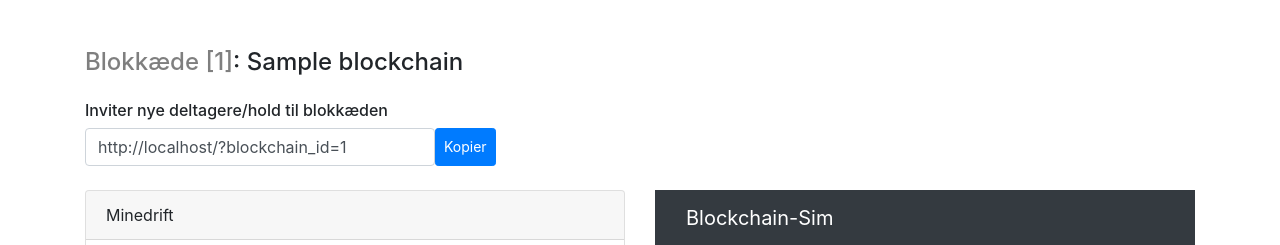
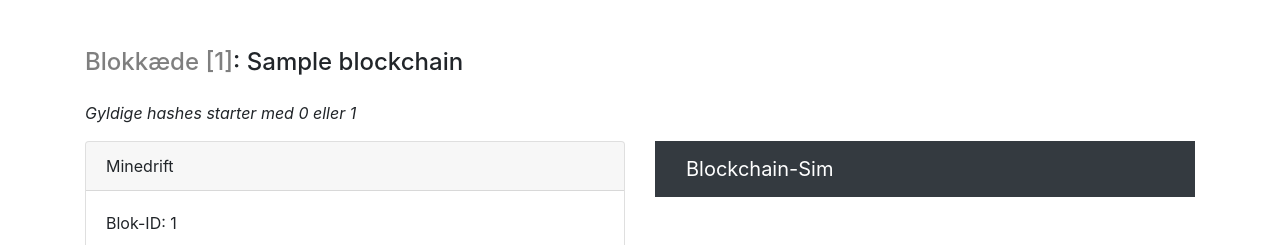
Before and after one commit to DatalogiForAlle/blockchain-sim, a Django app: template bcsim/templates/bcsim/mine.html in a window 1280 px wide. Shown: the part 56-301 px from the top of the page. Run offline with Django 3.2, Linux system fonts and the light colour scheme; tables that the repository leaves empty hold one stand-in row (values such as "Sample post"); the template is opened without the code that fills it: values that come from a table or form of the project are taken from there, most other values are stand-ins (such as "Sample title", 1, 10 or a date in 2020); data that the repository does not hold is empty; some libraries are stand-ins or nearby versions.

Commit message:
difficulty levels are working

```diff
--- a/bcsim/forms.py
+++ b/bcsim/forms.py
@@ -14,15 +14,21 @@ class BlockchainForm(forms.ModelForm):
     """ Form used to create a blockchain """
     class Meta:
         model = Blockchain
-        fields = ['creator_name','title', 'difficulty']
+        fields = ['title', 'difficulty','creator_name']
         labels = {
-            'creator_name': 'Dit navn/holdnavn',
             'title': 'Hvad skal vi kalde blokkæden?',
             'difficulty': 'Sværhedsgrad',
+            'creator_name': 'Dit navn/holdnavn',
             }
         help_texts = {
-            'difficulty': 'Hvor svært skal det være at føje blokke til kæden?'}
-
+            'creator_name': 'Du deltager automatisk som minearbejder i din egen blokkæde. Det er dit minearbejdernavn/holdnavn, du vælger her',
+            'title': 'Blokkædens navn vil stå øverst som titel på blokkæden',
+            'difficulty':
+                'Hvor svært skal det være at føje blokke til kæden?<br>' +
+                ' - Nem: Gyldige hashes starter med 0 eller 1<br>' +
+                ' - Middel: Gyldige hashes starter med 0<br>' +
+                ' - Svær: Gyldige hashes starter med 00'
+            }
 
 
 class JoinForm(forms.ModelForm):
--- a/bcsim/models.py
+++ b/bcsim/models.py
@@ -1,3 +1,4 @@
+from operator import truediv
 from django.db import models
 from datetime import datetime
 import secrets
@@ -28,8 +29,26 @@ class Blockchain(models.Model):
         SVÆR = 3
 
     difficulty = models.PositiveSmallIntegerField(
-        choices=Level.choices, default=Level.MEDIUM
+        choices=Level.choices,
+        default=Level.MEDIUM
     )
+
+    def hash_is_valid(self, hash):
+
+        if self.difficulty == Blockchain.Level.NEM:
+            if hash[0] in ["0", "1"]:
+                return True
+
+        elif self.difficulty == Blockchain.Level.MEDIUM:
+            if hash[0] == "0":
+                return True
+
+        elif self.difficulty == Blockchain.Level.SVÆR:
+            if hash[:2] == "00":
+                return True
+
+        return False
+
 
     def __str__(self):
         return str(self.id)
@@ -42,6 +61,8 @@ class Blockchain(models.Model):
             # we are creating a new blockchain (not updating an existing blockchain)
             self.id = new_unique_blockchain_id()
         super(Blockchain, self).save(*args, **kwargs)
+
+
 
 
 def new_unique_miner_id():
--- a/bcsim/templates/bcsim/home.html
+++ b/bcsim/templates/bcsim/home.html
@@ -1,7 +1,7 @@
 {% extends "bcsim/base.html" %}
 {% load crispy_forms_tags %}
 
-{% block title %}Home{% endblock %}
+{% block title %}Hjem{% endblock %}
 
 {% block content %}
 
--- a/bcsim/templates/bcsim/invite.html
+++ b/bcsim/templates/bcsim/invite.html
@@ -1,7 +1,7 @@
 {% extends "bcsim/base.html" %}
 {% load crispy_forms_tags %}
 
-{% block title %}Mine{% endblock %}
+{% block title %}Inviter{% endblock %}
 
 {% block content %}
 
--- a/bcsim/templates/bcsim/mine.html
+++ b/bcsim/templates/bcsim/mine.html
@@ -1,23 +1,24 @@
 {% extends "bcsim/base.html" %}
 {% load crispy_forms_tags %}
 
-{% block title %}Mine{% endblock %}
+{% block title %}Minedrift{% endblock %}
 
 {% block content %}
 
 <h4 class="mb-4"><span class="text-black-50">Blokkæde [{{ blockchain.id }}]</span>: {{ blockchain.title }}</h4>
 
+<p><i>
+    {% if blockchain.difficulty == blockchain.Level.NEM %}
+        Gyldige hashes starter med 0 eller 1
+    {% elif blockchain.difficulty == blockchain.Level.MEDIUM %}
+        Gyldige hashes starter med 0
+    {% elif blockchain.difficulty == blockchain.Level.SVÆR %}
+        Gyldige hashes starter med 00
+    {% endif %}
+</i></p>
+
 {% if miner.creator %}
-<h6>Inviter nye deltagere/hold til blokkæden</h6>
-
-<div class="d-flex mb-4">
-    <input class="form-control" type="text"
-        value="{% if request.is_secure %}https{% else %}http{% endif %}://{{ request.get_host }}{% url 'bcsim:home' %}?blockchain_id={{ blockchain.id }}" id="join_link" style="width:350px">
-    <button class="btn btn-primary btn-sm" onclick="copy_link('join_link')">Kopier</button>
-</div>
 {% endif %}
-
-
 
 <div class="row mb-5">
     <div class="col col-12 col-lg-6">
@@ -77,7 +78,6 @@
         {% endif %}
     </div>
 
-
     <!-- Column with list of blocks in chain" -->
     <div class="col col-12 col-lg-6 mt-5 mb-3 my-lg-0" id="block-list">
         {% include 'bcsim/block_list.html' %}
--- a/bcsim/templates/bcsim/participants.html
+++ b/bcsim/templates/bcsim/participants.html
@@ -1,7 +1,7 @@
 {% extends "bcsim/base.html" %}
 {% load crispy_forms_tags %}
 
-{% block title %}Mine{% endblock %}
+{% block title %}Deltagere{% endblock %}
 
 {% block content %}
 
--- a/bcsim/views.py
+++ b/bcsim/views.py
@@ -216,8 +216,10 @@ def hash_context(context):
 
 
 def mine_view(request):
+
     try:
         miner = Miner.objects.get(id=request.session['miner_id'])
+
     except:
         # if client does not have a session, return to home:
         return redirect(reverse('bcsim:home'))
@@ -255,8 +257,6 @@ def mine_view(request):
                 form = BlockForm(request.POST)
 
                 if form.is_valid():
-                    print("DIFFICULTY", blockchain.difficulty)
-                    print("LEVEL.MEDIUM", Blockchain.Level.MEDIUM)
 
                     nonce = form.cleaned_data['nonce']
                     context['nonce'] = nonce
@@ -264,17 +264,7 @@ def mine_view(request):
                     cur_hash = hash_context(context)
                     context['cur_hash'] = cur_hash
 
-                    easy_valid = blockchain.difficulty = Blockchain.Level.NEM and cur_hash[0] in list("012")
-                    print("easy_valid", easy_valid)
-
-                    medium_valid = blockchain.difficulty = Blockchain.Level.MEDIUM and cur_hash[0] == "0"
-                    print("medium_valid", medium_valid)
-
-                    hard_valid = blockchain.difficulty = Blockchain.Level.SVÆR and cur_hash[0:2] == "00"
-                    print("har_valid", hard_valid)
-                    valid_proof = easy_valid or medium_valid or hard_valid
-
-                    if valid_proof:
+                    if blockchain.hash_is_valid(cur_hash):
 
                         context['valid_proof'] = True
                         request.session['valid_proof'] = True
@@ -302,15 +292,12 @@ def mine_view(request):
                     payload=request.session['valid_proof_payload'],
                     nonce=request.session['valid_proof_nonce'],
                 )
-                print("DIFFICULTY", blockchain.difficulty)
-                print("LEVEL.NEM", Blockchain.Level.NEM)
 
                 if blockchain.difficulty == Blockchain.Level.NEM:
                     assert new_block.hash()[0] in list(
                         "012"), f"Invalid    block caught before saving to database: {new_block.hash()}"
                 if blockchain.difficulty == Blockchain.Level.MEDIUM:
-                    print("HEJ", new_block.hash()[0])
-                    assert new_block.hash()[0] == "0", f"Invalid block caught before saving to database: {new_block.hash()}"
+                        assert new_block.hash()[0] == "0", f"Invalid block caught before saving to database: {new_block.hash()}"
                 if blockchain.difficulty == Blockchain.Level.SVÆR:
                     assert new_block.hash()[0:2][
                         0] == "00", f"Invalid block caught before saving to database: {new_block.hash()}"
@@ -332,6 +319,8 @@ def mine_view(request):
                 return redirect(reverse('bcsim:mine'))
 
         context['form'] = form
+        print("before render", context['blockchain'].difficulty)
+        print(context['blockchain'] )
 
         return render(request, 'bcsim/mine.html', context)
 
```
Also changed, not shown: bcsim/tests/factories.py (+1 -0 lines), bcsim/tests/test_forms.py (+2 -2 lines), bcsim/tests/test_models.py (+23 -0 lines), bcsim/tests/test_views.py (+11 -8 lines).
